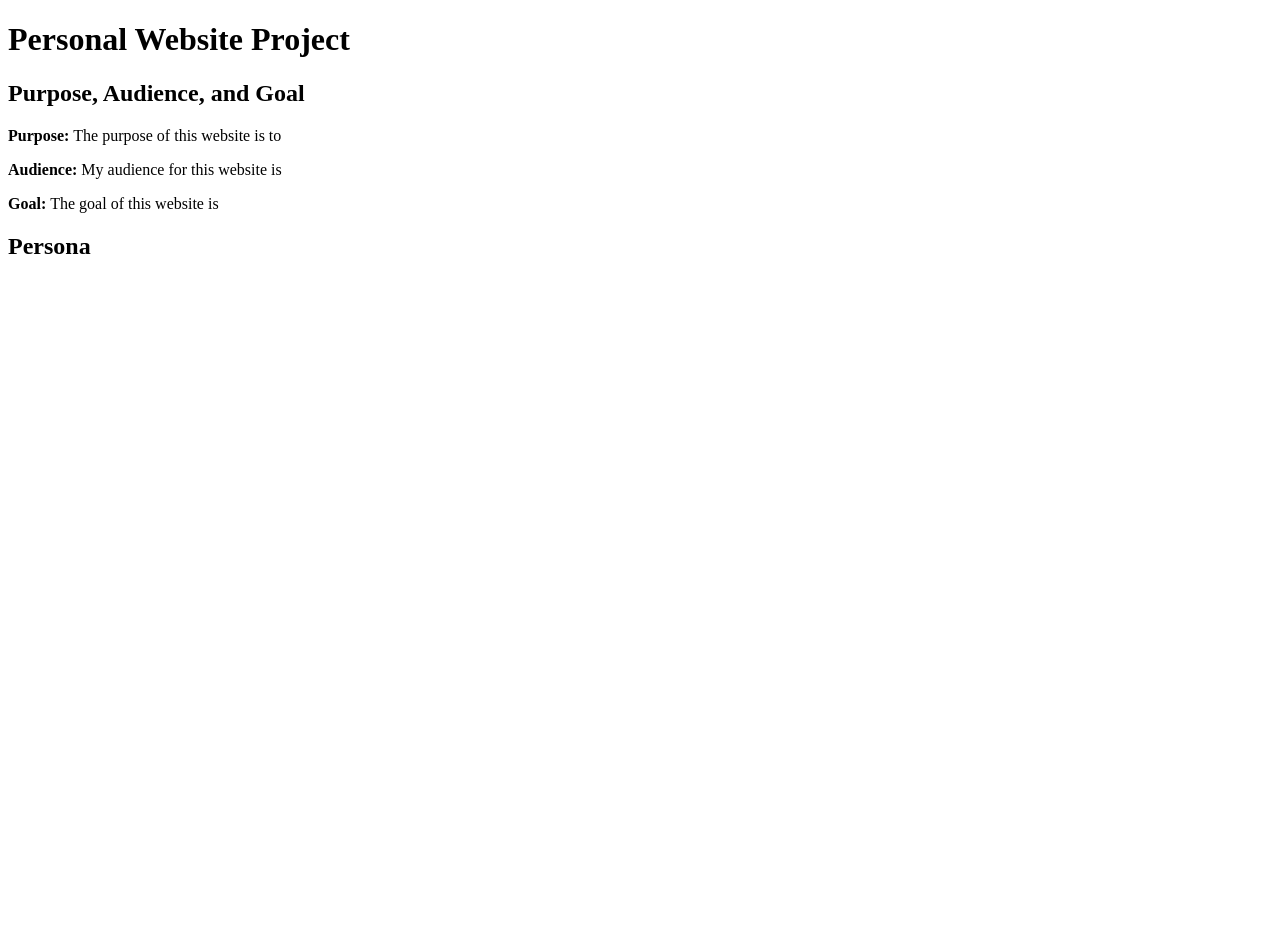
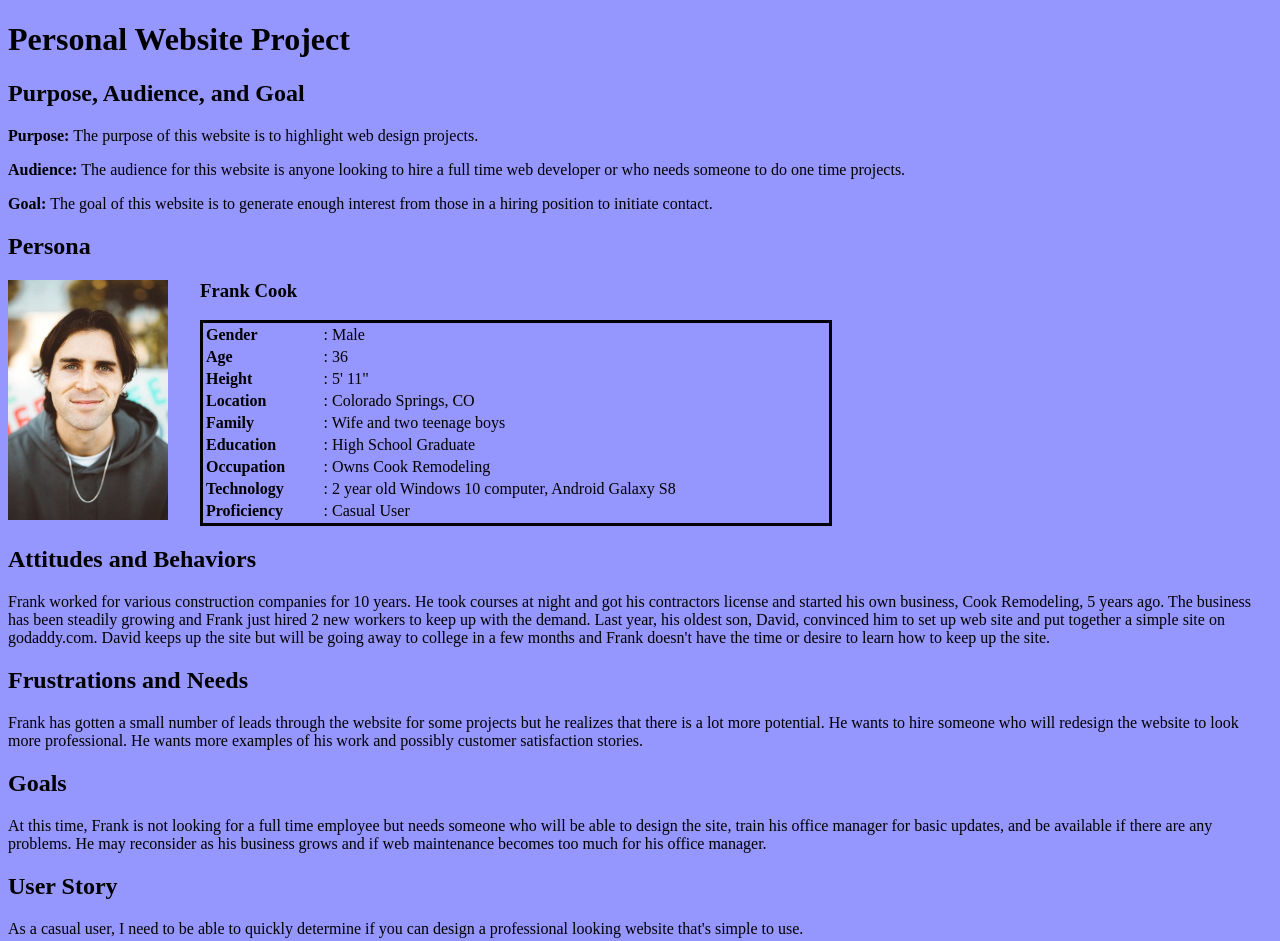
Before and after one commit to John-Jaramillo/my-pwp-john-jaramillo, a plain HTML site: page public_html/documentation/milestone-1.html in a window 1280 px wide. Before the commit the page ends 800 px from the top, so only its background shows below. Drawn offline with Linux system fonts and the light colour scheme.

Commit message:
milestone-1.html and css file

```diff
--- a/public_html/documentation/milestone-1.html
+++ b/public_html/documentation/milestone-1.html
@@ -3,13 +3,64 @@
 <head>
     <meta charset="UTF-8">
     <title>Milestone 1 of PWP</title>
+    <link type="text/css" href="./script.css" rel="stylesheet"/>
 </head>
 <body>
 <h1>Personal Website Project</h1>
 <h2>Purpose, Audience, and Goal</h2>
-    <p><strong>Purpose: </strong>The purpose of this website is to </p>
-    <p><strong>Audience: </strong>My audience for this website is </p>
-    <p><strong>Goal: </strong>The goal of this website is </p>
+    <p><strong>Purpose: </strong>The purpose of this website is to highlight web design projects.</p>
+    <p><strong>Audience: </strong>The audience for this website is anyone looking to hire a full time web developer or who needs someone to do one time projects.</p>
+    <p><strong>Goal: </strong>The goal of this website is to generate enough interest from those in a hiring position to initiate contact.</p>
 <h2>Persona</h2>
+<img src="photo-1579042877185-396212310117.jpg" alt="My Picture">
+<h3>Frank Cook</h3>
+<table>
+    <tbody>
+    <tr>
+        <td><strong>Gender</strong></td>
+        <td>: Male</td>
+    </tr>
+    <tr>
+        <td><strong>Age</strong></td>
+        <td>: 36</td>
+    </tr>
+    <tr>
+        <td><strong>Height</strong></td>
+        <td>: 5' 11"</td>
+    </tr>
+    <tr>
+        <td><strong>Location</strong></td>
+        <td>: Colorado Springs, CO</td>
+    </tr>
+    <tr>
+        <td><strong>Family</strong></td>
+        <td>: Wife and two teenage boys</td>
+    </tr>
+    <tr>
+        <td><strong>Education</strong></td>
+        <td>: High School Graduate</td>
+    </tr>
+    <tr>
+        <td><strong>Occupation</strong></td>
+        <td>: Owns Cook Remodeling</td>
+    </tr>
+    <tr>
+        <td><strong>Technology</strong></td>
+        <td>: 2 year old Windows 10 computer, Android Galaxy S8</td>
+    </tr>
+    <tr>
+        <td><strong>Proficiency</strong></td>
+        <td>: Casual User</td>
+    </tr>
+    </tbody>
+</table>
+<h2>Attitudes and Behaviors</h2>
+<p>Frank worked for various construction companies for 10 years. He took courses at night and got his contractors license and started his own business, Cook Remodeling, 5 years ago. The business has been steadily growing and Frank just hired 2 new workers to keep up with the demand. Last year, his oldest son, David, convinced him to set up web site and put together a simple site on godaddy.com. David keeps up the site but will be going away to college in a few months and Frank doesn't have the time or desire to learn how to keep up the site.</p>
+<h2>Frustrations and Needs</h2>
+<p>Frank has gotten a small number of leads through the website for some projects but he realizes that there is a lot more potential. He wants to hire someone who will redesign the website to look more professional. He wants more examples of his work and possibly customer satisfaction stories. </p>
+<h2>Goals</h2>
+<p>At this time, Frank is not looking for a full time employee but needs someone who will be able to design the site, train his office manager for basic updates, and be available if there are any problems. He may reconsider as his business grows and if web maintenance becomes too much for his office manager.</p>
+<h2>User Story</h2>
+<p>As a casual user, I need to be able to quickly determine if you can design a professional looking website that's simple to use.</p>
 </body>
 </html>
--- /dev/null
+++ b/public_html/documentation/script.css
@@ -0,0 +1,18 @@
+body {
+    background-color: rgb(150,150,255);
+}
+
+img {
+    width: 10em;
+    float: left;
+    margin-right: 2em;
+}
+
+table {
+    width: 50%;
+    border: solid black;
+}
+
+table th td {
+    border: 1px solid black;
+}
```
Also changed, not shown: public_html/documentation/photo-1579042877185-396212310117.jpg (added).
